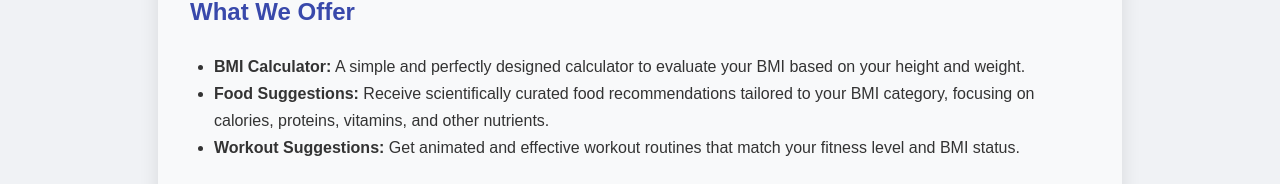
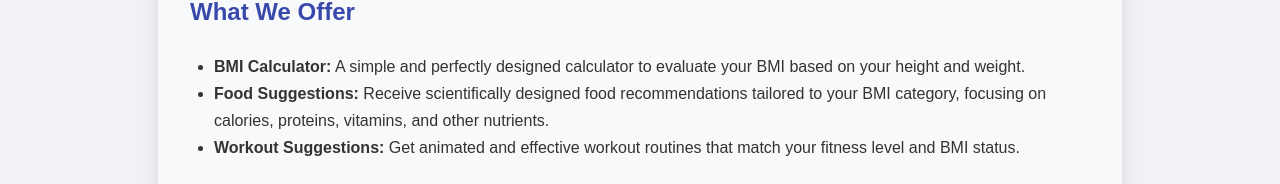
Before and after one commit to SATEJ9904/FitnessFreak, a React (Create React App) app: page /about in a window 1280 px wide. Shown: the part 326-510 px from the top of the page. Built offline with nearby package versions, Linux system fonts and the light colour scheme.

Commit message:
2nd trial of automation

```diff
--- a/src/About.js
+++ b/src/About.js
@@ -8,10 +8,10 @@ const About = () => {
         Welcome to our smart and interactive health assistant — a platform that helps you stay fit and eat right based on your personal Body Mass Index (BMI).
       </p>
 
-      <h2 style={styles.subheading}> What We Offer</h2>
+      <h2 style={styles.subheading}>What We Offer</h2>
       <ul style={styles.list}>
         <li><strong>BMI Calculator:</strong> A simple and perfectly designed calculator to evaluate your BMI based on your height and weight.</li>
-        <li><strong>Food Suggestions:</strong> Receive scientifically curated food recommendations tailored to your BMI category, focusing on calories, proteins, vitamins, and other nutrients.</li>
+        <li><strong>Food Suggestions:</strong> Receive scientifically designed food recommendations tailored to your BMI category, focusing on calories, proteins, vitamins, and other nutrients.</li>
         <li><strong>Workout Suggestions:</strong> Get animated and effective workout routines that match your fitness level and BMI status.</li>
       </ul>
 
```
